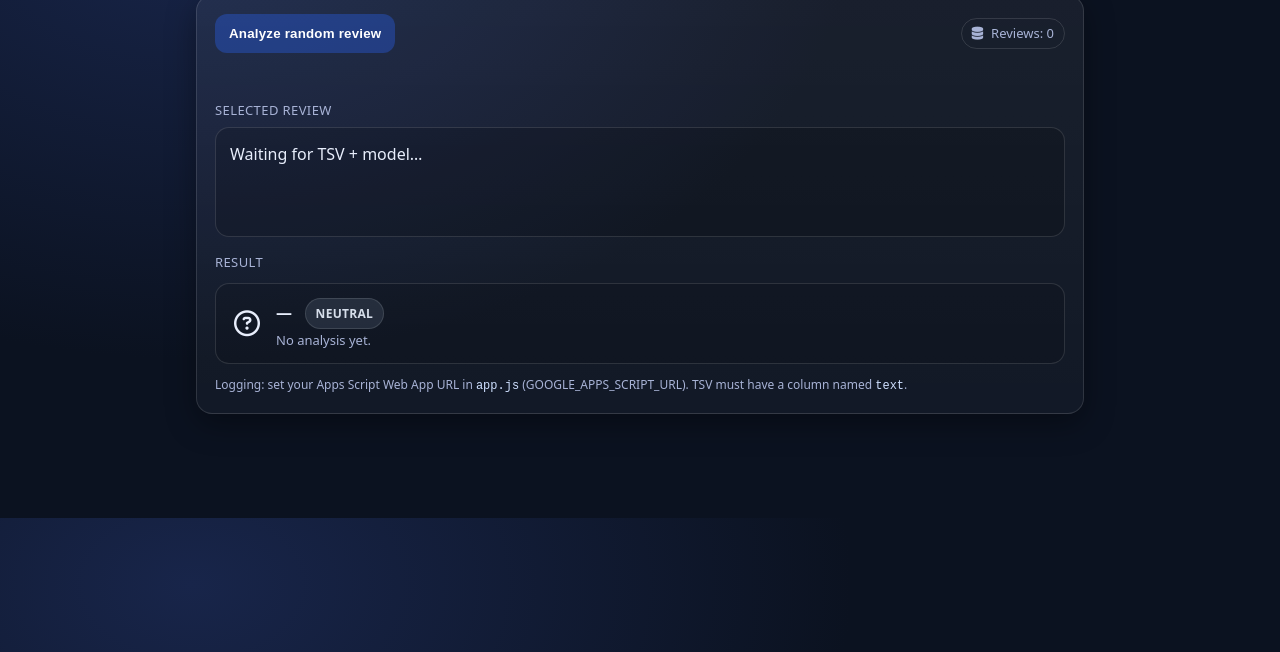
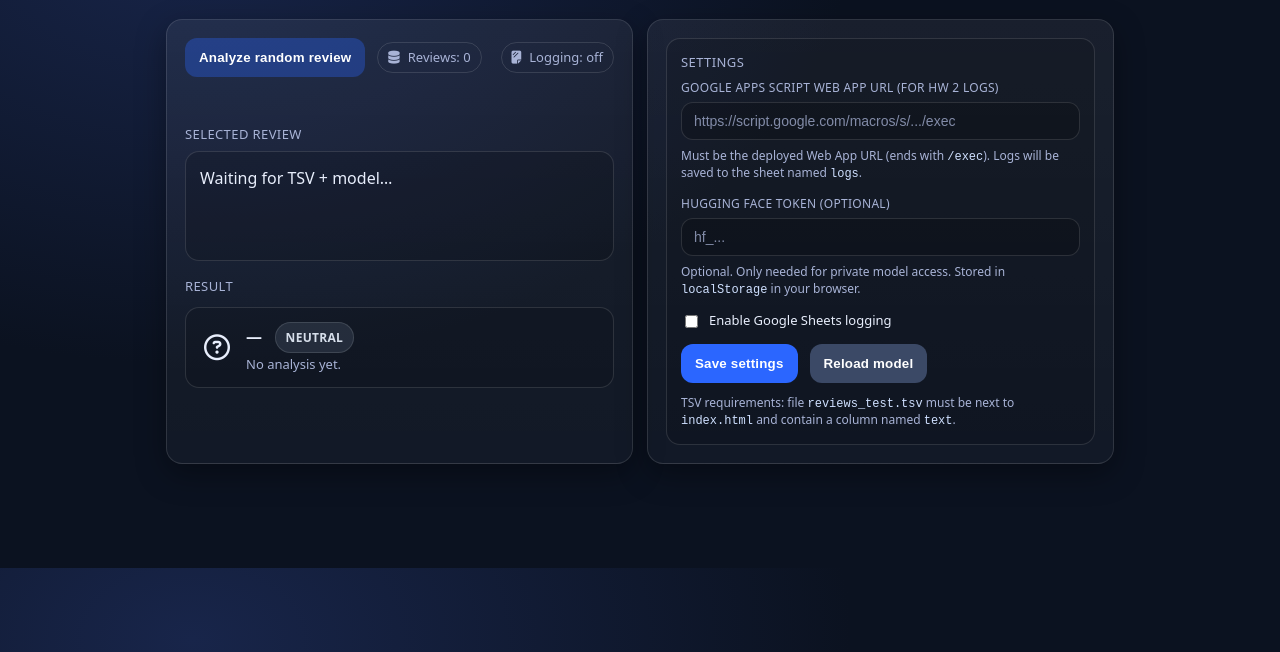
Before and after one commit to kzinovyeva/Big_data_NIS_2026, a plain HTML site: page l1/index.html in a window 1280 px wide. Shown: the part 148-800 px from the top of the page. Drawn offline with nearby package versions, Linux system fonts and the light colour scheme.

Commit message:
Update index.html

```diff
--- a/l1/index.html
+++ b/l1/index.html
@@ -27,6 +27,8 @@
       --btn:#2b66ff;
       --btnHover:#1f55e6;
       --btnDisabled:#2b66ff55;
+
+      --inputBg: rgba(0,0,0,.18);
     }
 
     *{box-sizing:border-box}
@@ -36,7 +38,7 @@
       background:radial-gradient(1200px 800px at 15% 10%, #18254a 0%, var(--bg) 55%);
       color:var(--text);
     }
-    .container{max-width:920px;margin:48px auto;padding:0 16px 56px}
+    .container{max-width:980px;margin:48px auto;padding:0 16px 56px}
     h1{margin:0 0 10px;font-size:28px;letter-spacing:.2px}
     .subtitle{margin:0 0 22px;color:var(--muted);line-height:1.5}
     .card{
@@ -46,7 +48,25 @@
       box-shadow:var(--shadow);
       padding:18px;
     }
+
+    .grid{
+      display:grid;
+      grid-template-columns: 1fr 1fr;
+      gap:14px;
+    }
+    @media (max-width: 860px){
+      .grid{grid-template-columns: 1fr;}
+    }
+
+    .panel{
+      border:1px solid var(--border);
+      border-radius:14px;
+      padding:14px;
+      background: rgba(0,0,0,.12);
+    }
+
     .row{display:flex;flex-wrap:wrap;gap:12px;align-items:center;justify-content:space-between;margin-bottom:14px}
+    .row-left{display:flex;gap:12px;flex-wrap:wrap;align-items:center}
     button{
       border:0;
       padding:12px 14px;
@@ -54,9 +74,10 @@
       background:var(--btn);
       color:#fff;
       cursor:pointer;
-      font-weight:700;
+      font-weight:800;
       letter-spacing:.2px;
       transition:transform .05s ease, background .15s ease;
+      white-space:nowrap;
     }
     button:hover{background:var(--btnHover)}
     button:active{transform:translateY(1px)}
@@ -66,7 +87,9 @@
       padding:8px 10px;border-radius:999px;
       border:1px solid var(--border);
       color:var(--muted);font-size:13px;line-height:1;
+      white-space:nowrap;
     }
+
     .status{color:var(--muted);font-size:13px;line-height:1.4;min-height:18px;margin-top:6px}
     .error{
       display:none;margin-top:12px;padding:12px;border-radius:12px;
@@ -74,6 +97,7 @@
       background:rgba(198,40,40,.15);
       color:#ffd4d4;white-space:pre-wrap;line-height:1.4;
     }
+
     .section-title{
       margin:16px 0 8px;font-size:13px;color:var(--muted);
       text-transform:uppercase;letter-spacing:.4px
@@ -87,6 +111,7 @@
       white-space:pre-wrap;
       line-height:1.5;
     }
+
     .result{
       display:flex;align-items:center;gap:12px;
       margin-top:12px;padding:14px;border-radius:14px;
@@ -94,13 +119,14 @@
       background:rgba(0,0,0,.12);
     }
     .icon{font-size:26px;width:34px;display:inline-flex;align-items:center;justify-content:center}
-    .label{font-size:16px;font-weight:800;letter-spacing:.2px}
+    .label{font-size:16px;font-weight:900;letter-spacing:.2px}
     .meta{color:var(--muted);font-size:13px;margin-top:2px}
     .tag{
       display:inline-flex;align-items:center;border-radius:999px;
-      padding:6px 10px;font-size:12px;font-weight:800;
+      padding:6px 10px;font-size:12px;font-weight:900;
       letter-spacing:.3px;border:1px solid rgba(255,255,255,.12);
       margin-left:8px;
+      white-space:nowrap;
     }
     .tag.positive{background:rgba(31,143,82,.2);color:#bff2d5}
     .tag.negative{background:rgba(198,40,40,.2);color:#ffd4d4}
@@ -116,19 +142,66 @@
       animation:spin .9s linear infinite;
     }
     @keyframes spin{to{transform:rotate(360deg)}}
+
+    label{
+      display:block;
+      font-size:12px;
+      color: var(--muted);
+      margin: 0 0 6px;
+      letter-spacing:.3px;
+      text-transform: uppercase;
+    }
+    input[type="text"], input[type="password"]{
+      width:100%;
+      padding:10px 12px;
+      border-radius:12px;
+      border:1px solid var(--border);
+      background: var(--inputBg);
+      color: var(--text);
+      outline: none;
+      font-size: 14px;
+    }
+    input::placeholder{color: rgba(168,179,214,.75)}
+    .small{
+      margin-top:8px;
+      color: var(--muted);
+      font-size: 12px;
+      line-height: 1.4;
+    }
+
+    .checks{
+      display:flex;
+      gap:12px;
+      flex-wrap:wrap;
+      align-items:center;
+      margin-top:10px;
+    }
+    .checks label{
+      margin:0;
+      text-transform:none;
+      letter-spacing:0;
+      font-size:13px;
+      color: var(--text);
+      display:flex;
+      gap:8px;
+      align-items:center;
+      cursor:pointer;
+    }
+    .checks input{transform: translateY(1px);}
     code{color:#cfe0ff}
-    .hint{margin-top:12px;color:var(--muted);font-size:12px;line-height:1.45}
   </style>
 </head>
 <body>
   <div class="container">
     <h1>Random Review Sentiment Analyzer</h1>
     <p class="subtitle">
-      Loads <code>reviews_test.tsv</code>, picks a random review, and runs sentiment locally in your browser using Transformers.js.
+      Static client-side app: loads <code>reviews_test.tsv</code>, picks a random review, runs Transformers.js sentiment locally, and logs runs to Google Sheets (HW 2).
     </p>
 
+    <div class="grid">
       <div class="card">
         <div class="row">
+          <div class="row-left">
             <button id="analyzeBtn" disabled>Analyze random review</button>
 
             <div class="pill" title="Loaded reviews count">
@@ -139,6 +212,12 @@
             <div class="loading" id="loadingRow" aria-live="polite">
               <span class="spinner" aria-hidden="true"></span>
               <span id="loadingText">Loading…</span>
+            </div>
+          </div>
+
+          <div class="pill" title="Logging status">
+            <i class="fa-solid fa-sheet-plastic"></i>
+            <span id="logStatusText">Logging: off</span>
           </div>
         </div>
 
@@ -161,9 +240,41 @@
             <div class="meta" id="resultMeta">No analysis yet.</div>
           </div>
         </div>
+      </div>
 
-      <div class="hint">
-        Logging: set your Apps Script Web App URL in <code>app.js</code> (GOOGLE_APPS_SCRIPT_URL). TSV must have a column named <code>text</code>.
+      <div class="card">
+        <div class="panel">
+          <div class="section-title" style="margin-top:0;">Settings</div>
+
+          <div style="margin-bottom:12px;">
+            <label for="appsScriptUrlInput">Google Apps Script Web App URL (for HW 2 logs)</label>
+            <input id="appsScriptUrlInput" type="text" placeholder="https://script.google.com/macros/s/.../exec" />
+            <div class="small">
+              Must be the deployed Web App URL (ends with <code>/exec</code>). Logs will be saved to the sheet named <code>logs</code>.
+            </div>
+          </div>
+
+          <div style="margin-bottom:12px;">
+            <label for="hfTokenInput">Hugging Face Token (optional)</label>
+            <input id="hfTokenInput" type="password" placeholder="hf_..." />
+            <div class="small">
+              Optional. Only needed for private model access. Stored in <code>localStorage</code> in your browser.
+            </div>
+          </div>
+
+          <div class="checks">
+            <label><input type="checkbox" id="enableLoggingChk" /> Enable Google Sheets logging</label>
+          </div>
+
+          <div class="row" style="margin-top:14px;margin-bottom:0;justify-content:flex-start;">
+            <button id="saveSettingsBtn" type="button">Save settings</button>
+            <button id="reloadModelBtn" type="button" style="background:#3b4966;">Reload model</button>
+          </div>
+
+          <div class="small" style="margin-top:12px;">
+            TSV requirements: file <code>reviews_test.tsv</code> must be next to <code>index.html</code> and contain a column named <code>text</code>.
+          </div>
+        </div>
       </div>
     </div>
   </div>
```
Lines whose indentation alone changed are shown as unchanged.
